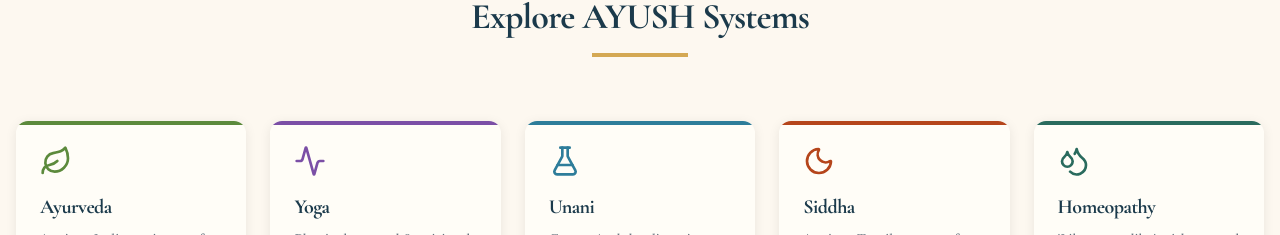
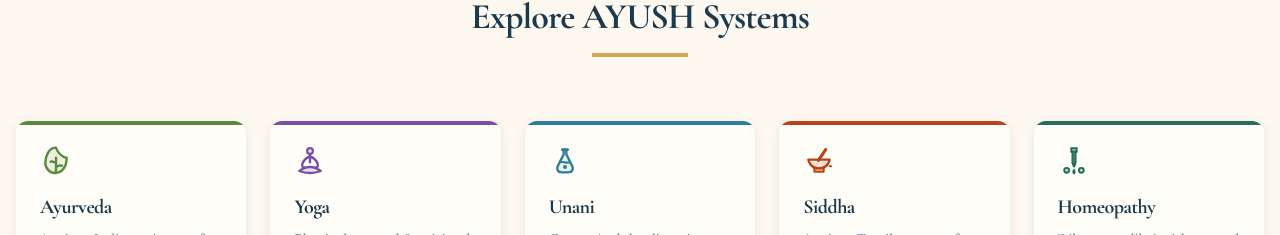
Before and after one commit to ShubhamGangari/AyushLine1, a React (Vite) app: page / in a window 1280 px wide. Shown: the part 1229-1464 px from the top of the page. Built offline with nearby package versions, Linux system fonts and the light colour scheme; no server answers; the database is empty.

Commit message:
Update system icons with custom domain-relevant vector SVGs for Yoga, Unani, Siddha, Homeopathy, and Ayurveda

```diff
--- a/src/components/ui/SystemIcons.tsx
+++ b/src/components/ui/SystemIcons.tsx
@@ -1,32 +1,171 @@
 import React from 'react';
-import { Leaf, Activity, FlaskConical, Moon, Droplets } from 'lucide-react';
 
 interface IconProps {
   className?: string;
   size?: number;
 }
 
-// 1. Ayurveda Icon - Original Leaf
+// 1. Ayurveda Icon - Healing Herbal Leaf with Veins
 export const AyurvedaIcon: React.FC<IconProps> = ({ className = "w-8 h-8", size }) => (
-  <Leaf className={className.includes('text-') ? className : `text-[#5C8A3C] ${className}`} size={size} />
+  <svg
+    viewBox="0 0 24 24"
+    fill="none"
+    xmlns="http://www.w3.org/2000/svg"
+    className={className.includes('text-') ? className : `text-[#5C8A3C] ${className}`}
+    width={size}
+    height={size}
+  >
+    <path
+      d="M12 2C6.5 2 4 8.5 4 13.5C4 17.64 7.36 21 11.5 21C16.5 21 20 16.5 20 9.5C20 9.5 14.5 9 12 2Z"
+      stroke="currentColor"
+      strokeWidth="1.8"
+      strokeLinecap="round"
+      strokeLinejoin="round"
+      fill="currentColor"
+      fillOpacity="0.12"
+    />
+    <path
+      d="M12 21V9.5M12 13.5C9.5 12 8 12.5 8 12.5M12 16.5C14.5 15 16.5 15.5 16.5 15.5"
+      stroke="currentColor"
+      strokeWidth="1.8"
+      strokeLinecap="round"
+      strokeLinejoin="round"
+    />
+  </svg>
 );
 
-// 2. Yoga Icon - Original Activity
+// 2. Yoga Icon - Meditating Yogi in Padmasana (Lotus Pose)
 export const YogaIcon: React.FC<IconProps> = ({ className = "w-8 h-8", size }) => (
-  <Activity className={className.includes('text-') ? className : `text-[#7B4FA6] ${className}`} size={size} />
+  <svg
+    viewBox="0 0 24 24"
+    fill="none"
+    xmlns="http://www.w3.org/2000/svg"
+    className={className.includes('text-') ? className : `text-[#7B4FA6] ${className}`}
+    width={size}
+    height={size}
+  >
+    <circle cx="12" cy="4.5" r="2.2" fill="currentColor" fillOpacity="0.2" stroke="currentColor" strokeWidth="1.6" />
+    <path
+      d="M12 7V13"
+      stroke="currentColor"
+      strokeWidth="1.8"
+      strokeLinecap="round"
+    />
+    <path
+      d="M12 8.5C9.5 9.5 7.5 11 6.5 13.5C5.5 16 6.5 17 8 17M12 8.5C14.5 9.5 16.5 11 17.5 13.5C18.5 16 17.5 17 16 17"
+      stroke="currentColor"
+      strokeWidth="1.8"
+      strokeLinecap="round"
+    />
+    <path
+      d="M4 19.5C6.5 17.5 9.5 16.5 12 16.5C14.5 16.5 17.5 17.5 20 19.5C17.5 20.5 14.5 21 12 21C9.5 21 6.5 20.5 4 19.5Z"
+      fill="currentColor"
+      fillOpacity="0.15"
+      stroke="currentColor"
+      strokeWidth="1.8"
+      strokeLinecap="round"
+      strokeLinejoin="round"
+    />
+  </svg>
 );
 
-// 3. Unani Icon - Original FlaskConical
+// 3. Unani Icon - Apothecary Hikmat Flask & Extract
 export const UnaniIcon: React.FC<IconProps> = ({ className = "w-8 h-8", size }) => (
-  <FlaskConical className={className.includes('text-') ? className : `text-[#2E7D9A] ${className}`} size={size} />
+  <svg
+    viewBox="0 0 24 24"
+    fill="none"
+    xmlns="http://www.w3.org/2000/svg"
+    className={className.includes('text-') ? className : `text-[#2E7D9A] ${className}`}
+    width={size}
+    height={size}
+  >
+    <path d="M10 3.5H14" stroke="currentColor" strokeWidth="2" strokeLinecap="round" />
+    <path
+      d="M11 3.5V7L6.5 16C5.5 18 6.5 20.5 9.5 20.5H14.5C17.5 20.5 18.5 18 17.5 16L13 7V3.5"
+      stroke="currentColor"
+      strokeWidth="1.8"
+      strokeLinecap="round"
+      strokeLinejoin="round"
+      fill="currentColor"
+      fillOpacity="0.1"
+    />
+    <path
+      d="M8.2 13C10.5 12 13.5 14 15.8 13"
+      stroke="currentColor"
+      strokeWidth="1.6"
+      strokeLinecap="round"
+    />
+    <circle cx="12" cy="16.5" r="1.5" fill="currentColor" />
+  </svg>
 );
 
-// 4. Siddha Icon - Original Moon
+// 4. Siddha Icon - Mortar & Pestle Grinding Bowl (Kalvam)
 export const SiddhaIcon: React.FC<IconProps> = ({ className = "w-8 h-8", size }) => (
-  <Moon className={className.includes('text-') ? className : `text-[#B5451B] ${className}`} size={size} />
+  <svg
+    viewBox="0 0 24 24"
+    fill="none"
+    xmlns="http://www.w3.org/2000/svg"
+    className={className.includes('text-') ? className : `text-[#B5451B] ${className}`}
+    width={size}
+    height={size}
+  >
+    <path
+      d="M17 3.5L11.5 11.5"
+      stroke="currentColor"
+      strokeWidth="2.4"
+      strokeLinecap="round"
+    />
+    <path
+      d="M4 11H20C20 11 19 17.5 12 17.5C5 17.5 4 11 4 11Z"
+      fill="currentColor"
+      fillOpacity="0.15"
+      stroke="currentColor"
+      strokeWidth="1.8"
+      strokeLinecap="round"
+      strokeLinejoin="round"
+    />
+    <path
+      d="M8.5 17.5H15.5V20H8.5V17.5Z"
+      fill="currentColor"
+      fillOpacity="0.3"
+      stroke="currentColor"
+      strokeWidth="1.5"
+      strokeLinejoin="round"
+    />
+    <path
+      d="M19 15.5C20.5 14.5 21.5 15 22 16.5C20.5 17 19.5 16.5 19 15.5Z"
+      fill="currentColor"
+    />
+  </svg>
 );
 
-// 5. Homeopathy Icon - Original Droplets
+// 5. Homeopathy Icon - Liquid Dropper & Remedy Globules
 export const HomeopathyIcon: React.FC<IconProps> = ({ className = "w-8 h-8", size }) => (
-  <Droplets className={className.includes('text-') ? className : `text-[#2A6B5E] ${className}`} size={size} />
+  <svg
+    viewBox="0 0 24 24"
+    fill="none"
+    xmlns="http://www.w3.org/2000/svg"
+    className={className.includes('text-') ? className : `text-[#2A6B5E] ${className}`}
+    width={size}
+    height={size}
+  >
+    <path d="M10 2.5H14V5H10V2.5Z" fill="currentColor" fillOpacity="0.3" stroke="currentColor" strokeWidth="1.5" />
+    <path
+      d="M11 5V13.5L12 16L13 13.5V5"
+      stroke="currentColor"
+      strokeWidth="1.8"
+      strokeLinecap="round"
+      strokeLinejoin="round"
+      fill="currentColor"
+      fillOpacity="0.1"
+    />
+    <path
+      d="M12 18.5C12 18.5 10.5 20.2 12 21.5C13.5 20.2 12 18.5 12 18.5Z"
+      fill="currentColor"
+      stroke="currentColor"
+      strokeWidth="1.2"
+    />
+    <circle cx="6.5" cy="19" r="1.8" fill="currentColor" fillOpacity="0.2" stroke="currentColor" strokeWidth="1.5" />
+    <circle cx="17.5" cy="19" r="1.8" fill="currentColor" fillOpacity="0.2" stroke="currentColor" strokeWidth="1.5" />
+  </svg>
 );
```
